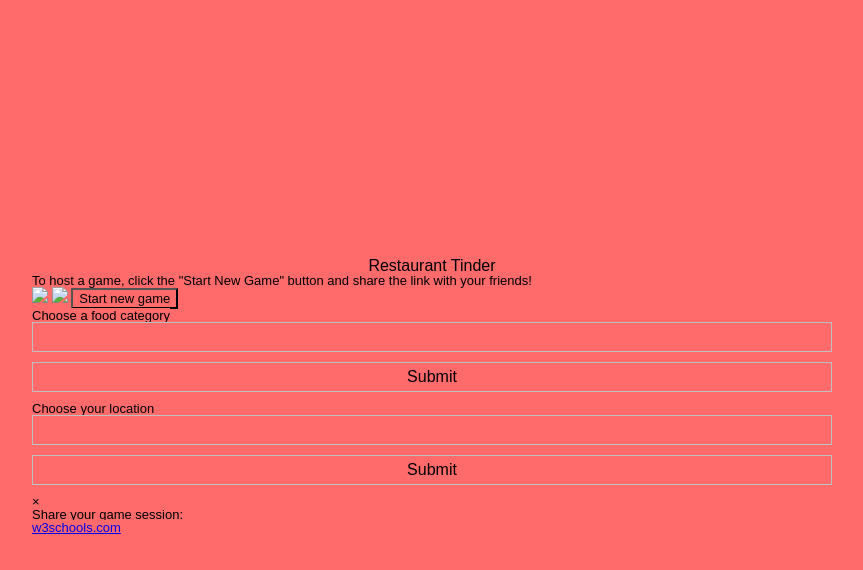
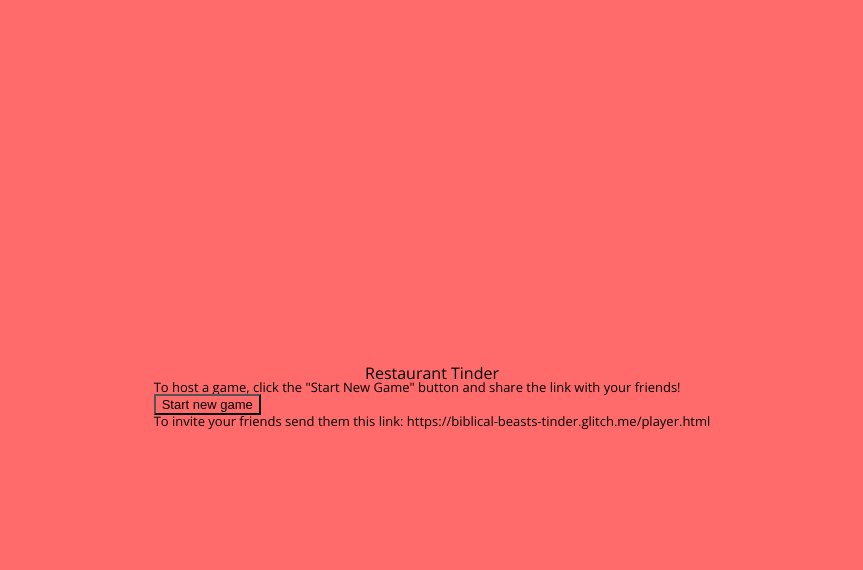
Before and after one commit to sysadat/Restaurant-Tinder, a website: page public/host.html in a window 1280 px wide. Both pictures are taken after a click on the button "Start new game". Shown: the whole page, without its empty margins (208-1071 px from the left). Drawn offline with nearby package versions, Linux system fonts and the light colour scheme.

Commit message:
🐆💸 Updated with Glitch

```diff
--- a/public/host.html
+++ b/public/host.html
@@ -23,15 +23,19 @@
         To host a game, click the "Start New Game" button and share the link with your friends!
       </p>
     <!--The stars for our ratings-->
-      <img src="/assets/star-solid.svg" id="solidStar"/>
-      <img src="/assets/star-regular.svg" id="emptyStar"/>
+<!--       <img src="/assets/star-solid.svg" id="solidStar"/>
+      <img src="/assets/star-regular.svg" id="emptyStar"/> -->
 
 
       <!-- Button that pops up the Modal when clicked -->
-      <button class="btn" id="save">Start new game</button>
+      <button class="btn" id="startNew">Start new game</button>
+      <p class="hidden" id="link">
+        To invite your friends send them this link:
+        <span id="shareLink">https://biblical-beasts-tinder.glitch.me/player.html</span>
+      </p>
   <!--TODO: Need to make make then hidden with CSS, until the player clicks the button then we will make them appear.-->
 
-      <form action="/action_page.php" method="get" style="none">
+      <form action="/action_page.php" method="get" class="hidden">
         <label for="foodCategory">Choose a food category</label>
         <input list="categories" name="foodCategory" id="foodCategory">
         <datalist id="categories">
@@ -44,7 +48,7 @@
         <input type="submit">
       </form>
 
-      <form action="/action_page.php" method="get" style="none">
+      <form action="/action_page.php" method="get" class="hidden">
         <label for="location">Choose your location</label>
         <input list="locations" name="location" id="location">
         <datalist id="locations">
@@ -57,19 +61,6 @@
         <input type="submit">
       </form>
 
-      <!-- Modal, which is basically the pop-up that shows the link -->
-      <div id="modal" class="modal">
-        <!-- The exit modal button -->
-        <span id="exitModal">&times;</span>
-        <!-- The actual content of the modal -->
-        <div class="modalContent">
-          <!-- The link to the postcard -->
-          <h1>Share your game session:</h1>
-          <!-- Placeholder link and text, will be replaced -->
-          <a href="w3schools.com" id="shareLink">w3schools.com</a>
-        </div>
-      </div>
-
     </main>
 
   <script src="./script.js"></script>
--- a/public/script.js
+++ b/public/script.js
@@ -1,5 +1,13 @@
 // client-side js, loaded by index.html
 // run by the browser each time the page is loaded
+
+// When the user hits the share button,
+document.querySelector('#startNew').addEventListener('click', () => {
+  console.log('LOL');
+  //Want to show the link to display the website once the user clicks the submit button
+  let link = document.getElementById("link");
+  link.classList.remove("hidden");
+});
 
 const url = "wss://glitch-websocket-chat.glitch.me";
 const connection = new WebSocket(url);
--- a/public/style.css
+++ b/public/style.css
@@ -7,6 +7,7 @@
 
 .main {
   display: none;
+  font-family: "Open Sans";
 }
 
 html {
@@ -20,7 +21,7 @@ body {
   flex-direction: column;
   align-items: center;
   justify-content: center;
-  font-family: sans-serif;
+  font-family: "Open Sans";
   width: 90%;
   height: 99vh;
   /* this is for mobile view */
@@ -58,7 +59,7 @@ img:hover {
 }
 
 #fakeLink {
-  font-family: serif;
+  font-family: "Open Sans";
   font-size: medium;
   color: #003388;
 }
@@ -69,6 +70,10 @@ input {
   margin-bottom: 10px;
   padding: 5px;
   width: 50em;
+}
+
+.hidden {
+  display: none
 }
 
 /* media dependent encoding*/
```
Also changed, not shown: public/player.html (+5 -9 lines), server.js (+12 -0 lines), public/tinder.html (renamed from public/index.html).
